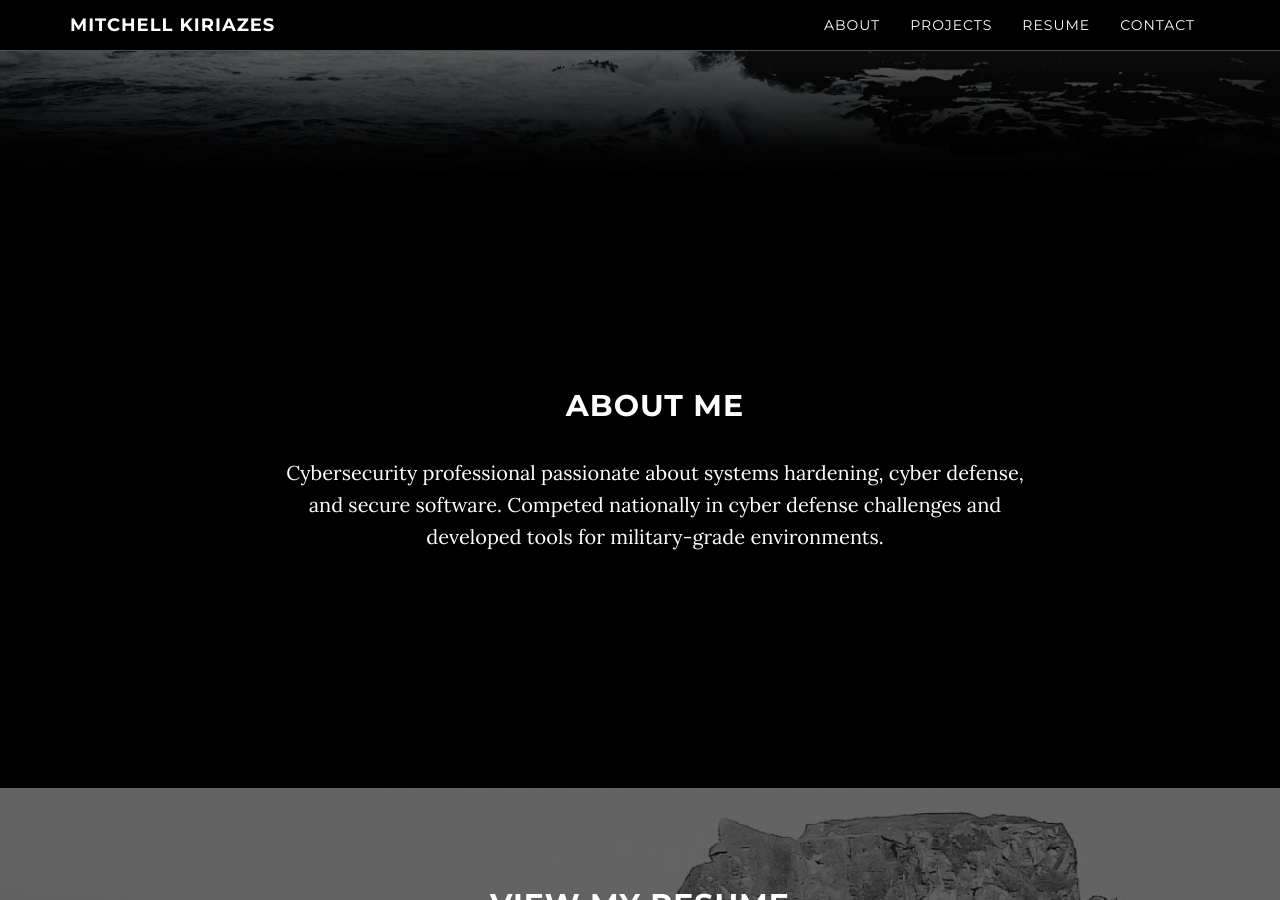
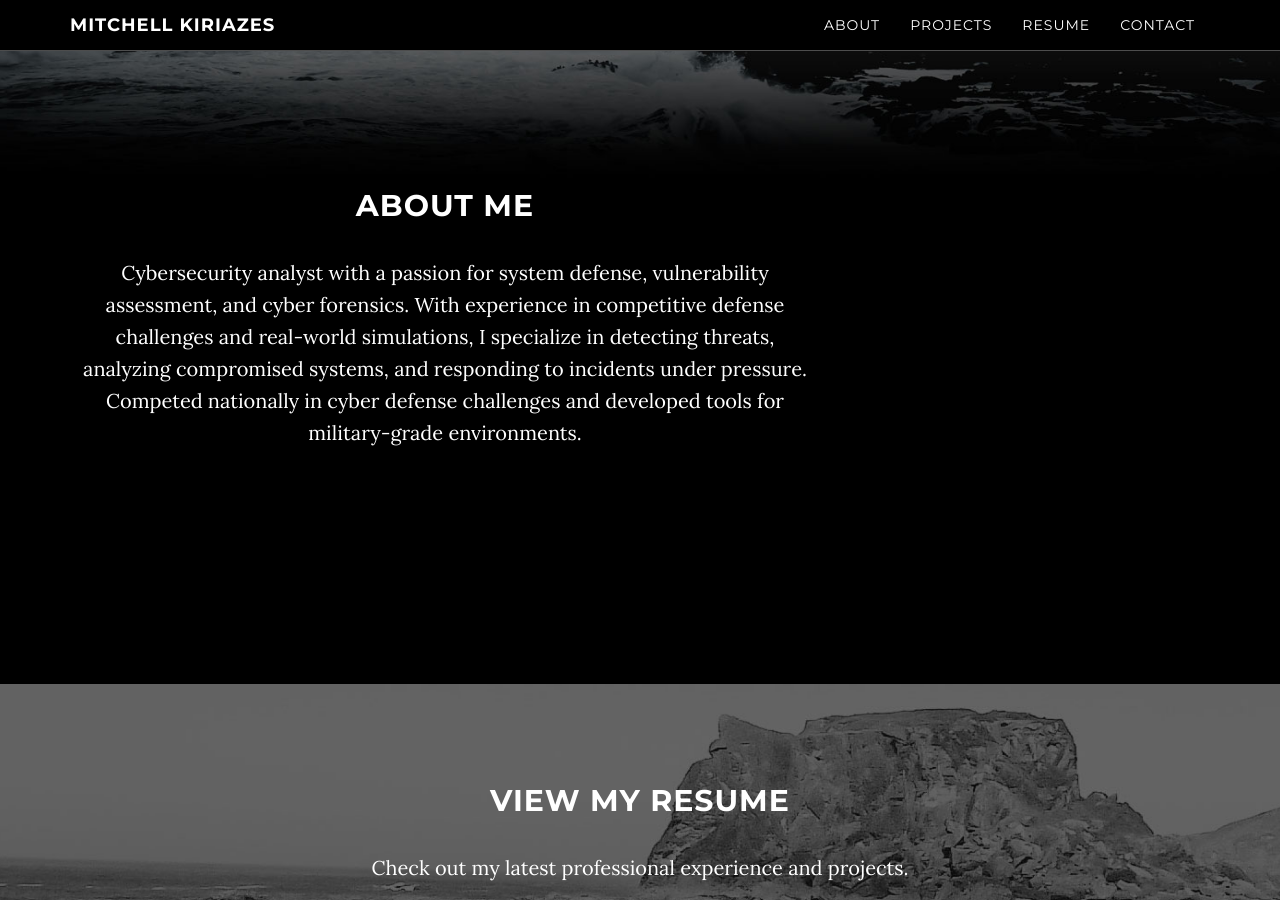
Before and after one commit to M-Kiriazes/M-Kiriazes.github.io, a Jekyll site: the page built from index.html, in a window 1280 px wide and 900 px high, scrolled down 711 px. Built offline with Jekyll 4.4.1, drawn with Linux system fonts in a browser that asks for light colours.

Commit message:
Update about.html

```diff
--- a/_includes/about.html
+++ b/_includes/about.html
@@ -1,18 +1,13 @@
 <!-- About Section -->
-    <section id="about" class="container content-section text-center">
-        <div class="row">
-            <div class="col-lg-8 col-lg-offset-2">
 <section id="about" class="about-section text-center">
   <div class="container">
     <div class="row">
       <div class="col-lg-8 mx-auto">
         <h2 class="text-white mb-4">About Me</h2>
-                          <p class="text-white-50">Cybersecurity professional passionate about systems hardening, cyber defense, and secure software. Competed nationally in cyber defense challenges and developed tools for military-grade environments.</p>
+        <p class="text-white-50">
+          Cybersecurity analyst with a passion for system defense, vulnerability assessment, and cyber forensics. With experience in competitive defense challenges and real-world simulations, I specialize in detecting threats, analyzing compromised systems, and responding to incidents under pressure. Competed nationally in cyber defense challenges and developed tools for military-grade environments.
+        </p>
       </div>
     </div>
   </div>
 </section>
-
-            </div>
-        </div>
-    </section>
```
Lines whose indentation alone changed are shown as unchanged.
